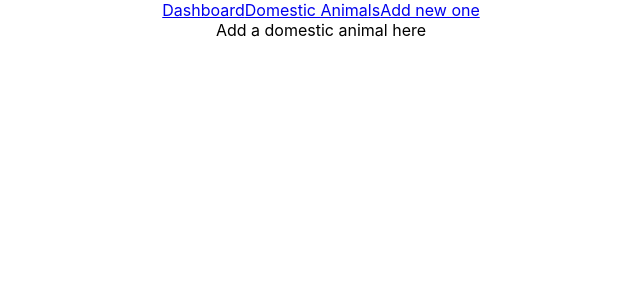
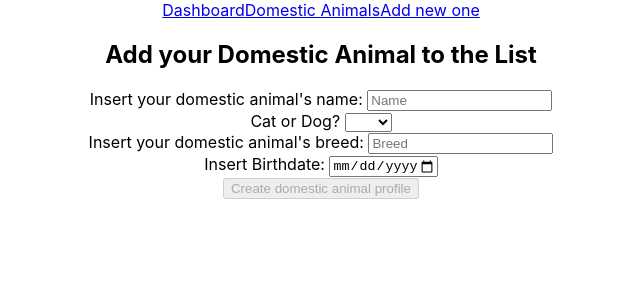
Before and after one commit to NMH85/React-Project-Work-Domestic_Animals_List, a React (Create React App) app: page /animal/new in a window 1280 px wide. Shown: the top 300 px of the page, without its empty margins (319-959 px from the left). Built offline with nearby package versions, Linux system fonts and the light colour scheme.

Commit message:
modifiche

```diff
--- a/src/modules/pages/domestic-animals/add-domestic-animal.tsx
+++ b/src/modules/pages/domestic-animals/add-domestic-animal.tsx
@@ -1,7 +1,76 @@
 import React from "react";
+import { useForm } from "react-hook-form";
+import { IDomesticAnimal } from "../../../model/IDomesticAnimal";
+import { defaultDomesticAnimal } from "../../../utils/defaultDomesticAnimal";
 
-export const Add_Domestic_Animal =()=>{
+import dayjs from "dayjs";
 
+export const Add_Domestic_Animal = () => {
+  const {
+    register,
+    handleSubmit,
+    formState: { isValid, errors },
+  } = useForm({ mode: "onChange", defaultValues:  defaultDomesticAnimal });
+  const onSubmit = (data: IDomesticAnimal) => {
+    console.log(data);
+  };
 
-    return (<div>Add a domestic animal here</div>)
-}
+  const now = dayjs().format("YYYY-MM-DD");
+  return (
+    <div>
+      <h2>Add your Domestic Animal to the List</h2>
+      <form>
+        {" "}
+        <div className="row">
+          <label htmlFor="name"> Insert your domestic animal's name: </label>
+          <input
+            id="name"
+            {...register("name", {
+              required: { value: true, message: " Enter the name" },
+              minLength: { value: 2, message: " Minimum 2 chars" },
+            })}
+            placeholder="Name"
+          />
+          {errors.name?.message}
+        </div>
+        <div className="row">
+          <label htmlFor="type"> Cat or Dog? </label>
+          <select
+            {...register("type", { required: true })}
+            placeholder="Insert wether is a cat or a dog"
+          >
+            <option value="cat">Cat</option>
+            <option value="dog">Dog</option>
+          </select>
+        </div>
+        <div className="row">
+          <label htmlFor="breed"> Insert your domestic animal's breed: </label>
+          <input
+            id="breed"
+            {...register("breed", {
+              required: { value: true, message: " Enter the breed" },
+            })}
+            placeholder="Breed"
+          />
+          {errors.breed?.message}
+        </div>
+        <div className="row">
+          <label htmlFor="birthDate">Insert Birthdate: </label>
+          <input
+            id="birthDate"
+            type="date"
+            max={now}
+            {...register("birthDate", {
+              required: { value: true, message: "Field required" },
+            })}
+            placeholder="Birthdate"
+          />
+          {errors.birthDate && errors.birthDate.message}
+        </div>
+        <button disabled={!isValid} onClick={handleSubmit(onSubmit)}>
+          Create domestic animal profile
+        </button>
+      </form>
+    </div>
+  );
+};
```
